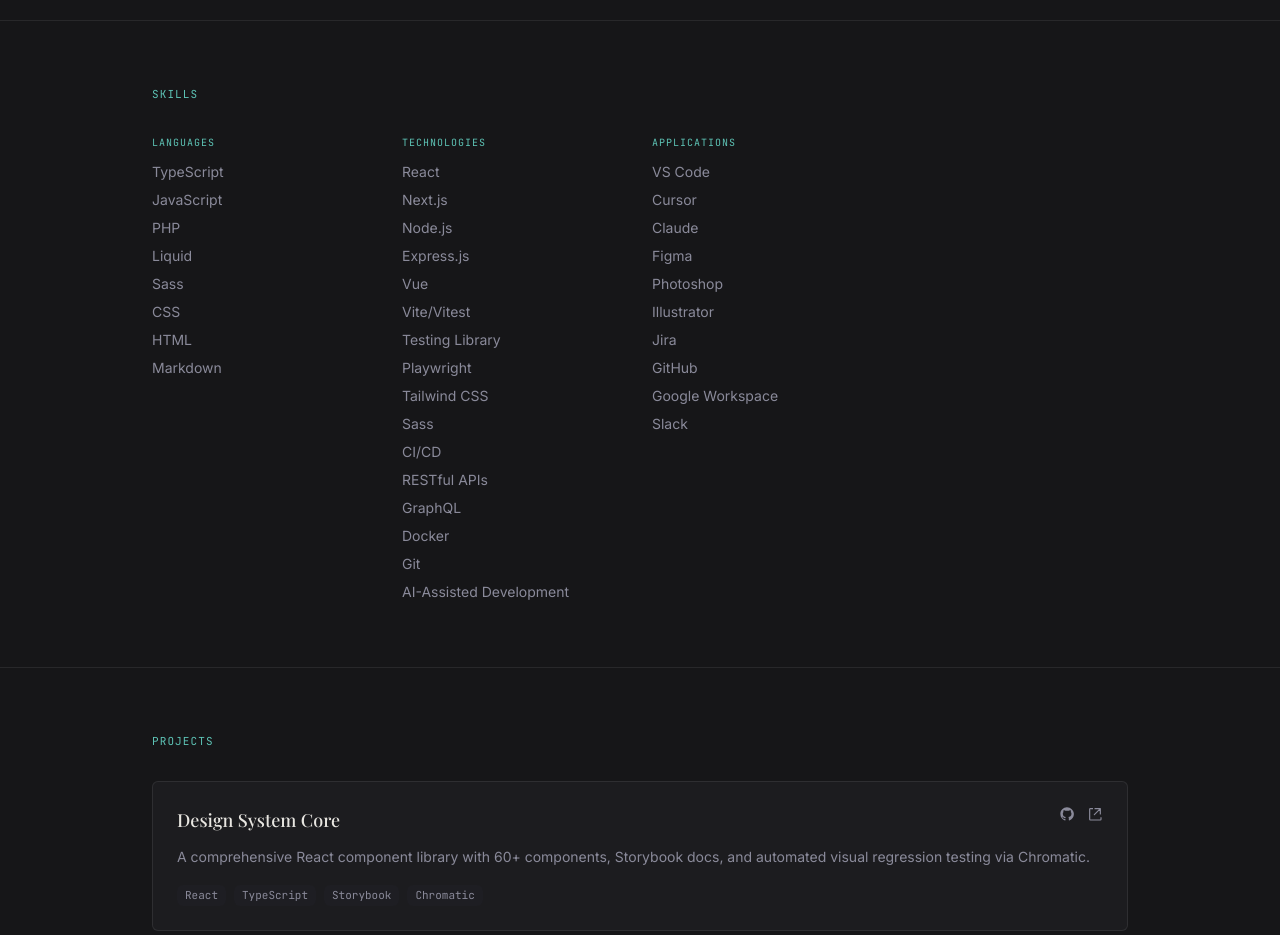
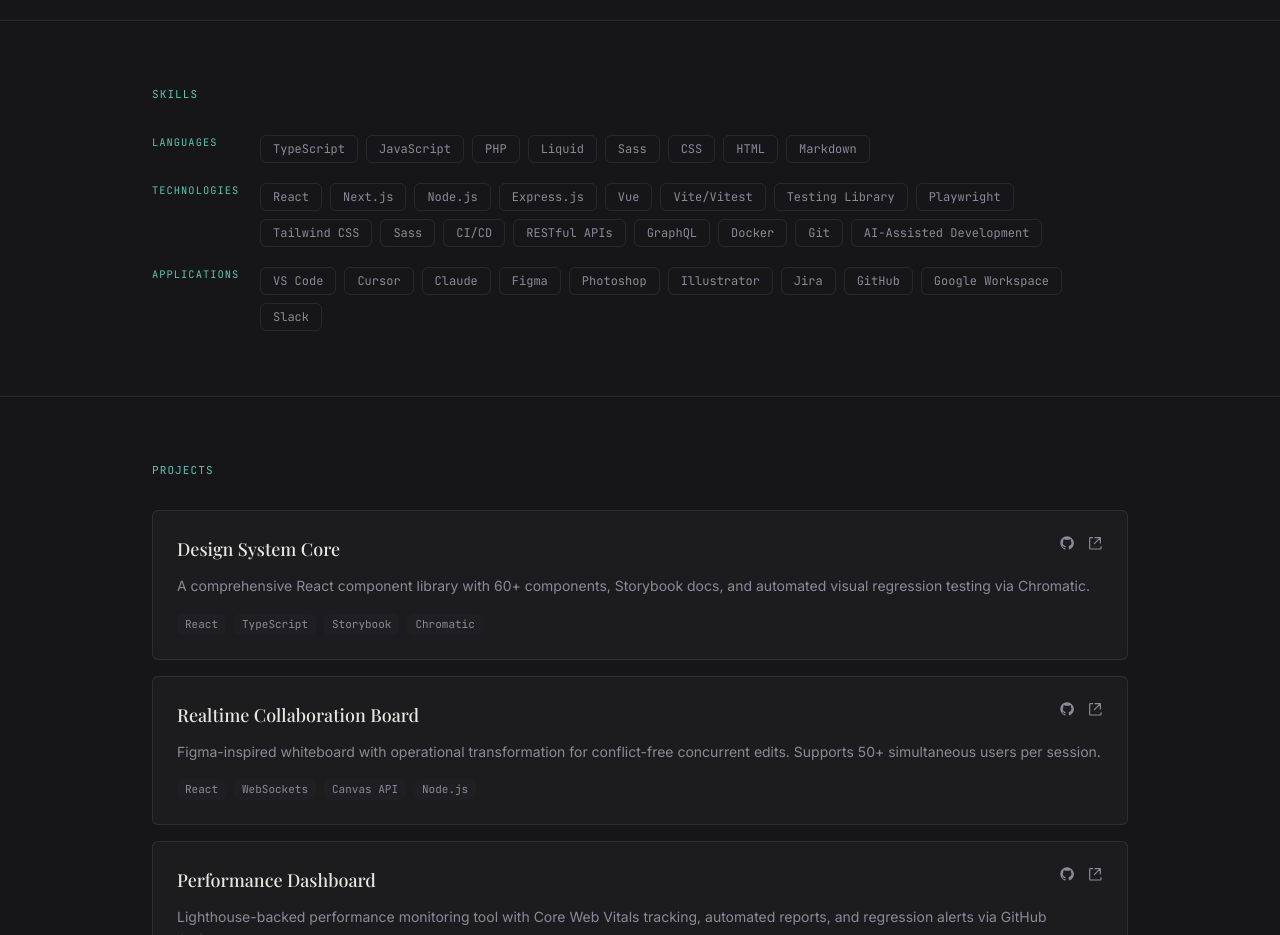
Before and after one commit to ronsj/ronsj.dev-2026, a Next.js app: page / in a window 1280 px wide. Shown: the part 1040-1975 px from the top of the page. Built offline with nearby package versions, Linux system fonts and the light colour scheme.

Commit message:
Redesign skills section with labeled rows and tag pills
Replace the four-column grid with horizontal category rows and bordered
mono tags to match the Figma layout.

```diff
--- a/components/skills-section.tsx
+++ b/components/skills-section.tsx
@@ -10,17 +10,20 @@
       <div className="mx-auto max-w-5xl px-6">
         <SectionLabel>Skills</SectionLabel>
 
-        <div className="mt-8 grid grid-cols-2 gap-x-6 gap-y-8 lg:grid-cols-4">
+        <div className="mt-8 flex flex-col gap-5">
           {skills.map((group) => (
-            <div key={group.category}>
-              <h3 className="text-site-accent font-mono text-[0.625rem] tracking-widest uppercase">
+            <div
+              key={group.category}
+              className="flex flex-col gap-3 sm:flex-row sm:items-start sm:gap-3"
+            >
+              <h3 className="text-site-accent w-24 shrink-0 font-mono text-[0.65rem] tracking-widest uppercase">
                 {group.category}
               </h3>
-              <ul className="mt-3 space-y-2">
+              <ul className="flex flex-wrap gap-2">
                 {group.items.map((item) => (
                   <li
                     key={item}
-                    className="text-site-body text-sm"
+                    className="border-site-border text-site-body flex h-7 items-center rounded-md border px-3 font-mono text-xs"
                   >
                     {item}
                   </li>
```
